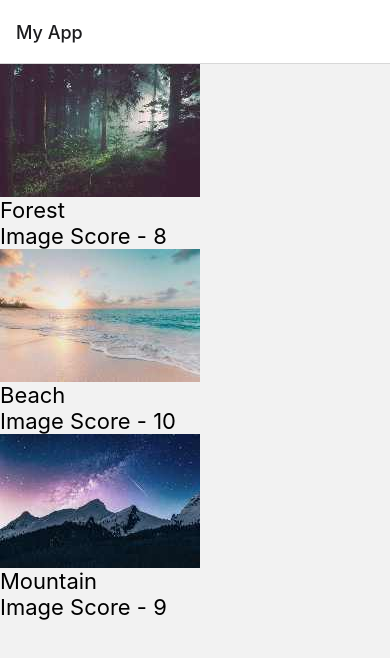
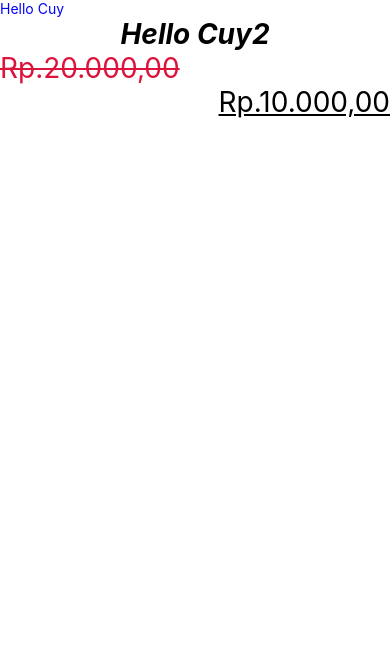
Before and after one commit to raflimuhammadd/rn-mobile-ts, a React Native app: screen / in a window 390 px wide. Shown: the top 658 px of the page. Built offline with nearby package versions, Linux system fonts and the light colour scheme.

Commit message:
component-style1

```diff
--- a/App.tsx
+++ b/App.tsx
@@ -1,25 +1,45 @@
-import 'react-native-gesture-handler'; // Ensure this is at the top
-import React from 'react';
-import { NavigationContainer } from '@react-navigation/native';
-import { createStackNavigator } from '@react-navigation/stack';
-import { View, Text } from 'react-native';
-import ImageScreen from './src/screens/ImageScreen';
+import React, { Component } from 'react'
+import { View, Text } from 'react-native'
 
-// Create the stack navigator
-const Stack = createStackNavigator();
-
-const App = () => {
-  return (
-    <NavigationContainer>
-      <Stack.Navigator initialRouteName="Image">
-        <Stack.Screen
-          name="Image"
-          component={ImageScreen}
-          options={{ title: 'My App' }}
-        />
-      </Stack.Navigator>
-    </NavigationContainer>
-  );
-};
+class App extends Component {
+  constructor(props:any) {
+    super(props);
+    this.state = { };
+  }
+  render() {
+    return (
+    <View>
+      <Text style={{color: 'blue'}}>Hello Cuy</Text>
+      <Text
+      style = {{
+        fontSize: 28,
+        fontWeight: 'bold',
+        fontStyle: 'italic',
+        textAlign: 'center'
+        }}>
+          Hello Cuy2
+      </Text>
+      <Text
+      style = {{
+        color: '#DC143C',
+        fontSize: 28,
+        textDecorationLine: 'line-through',
+        textAlign: 'left'
+      }}>
+        Rp.20.000,00
+      </Text>
+      <Text
+      style = {{
+        color: 'rgb(0, 0, 0)',
+        fontSize: 28,
+        textDecorationLine: 'underline',
+        textAlign: 'right'
+      }}>
+        Rp.10.000,00
+      </Text>
+    </View>
+    )
+  }
+}
 
 export default App;
```
